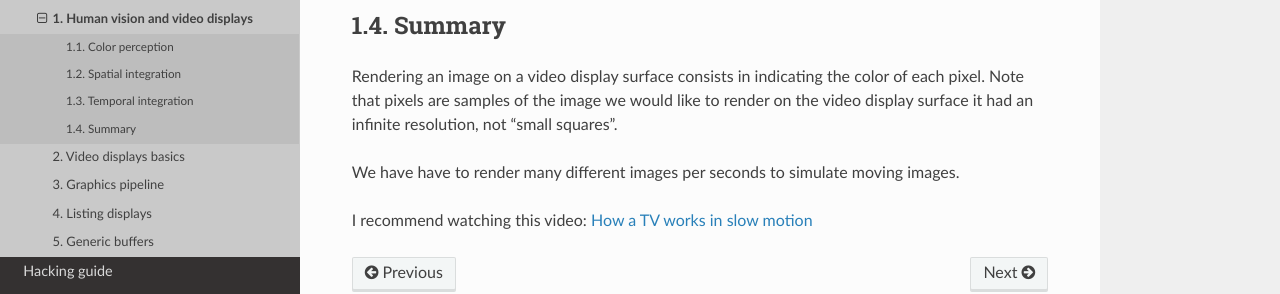
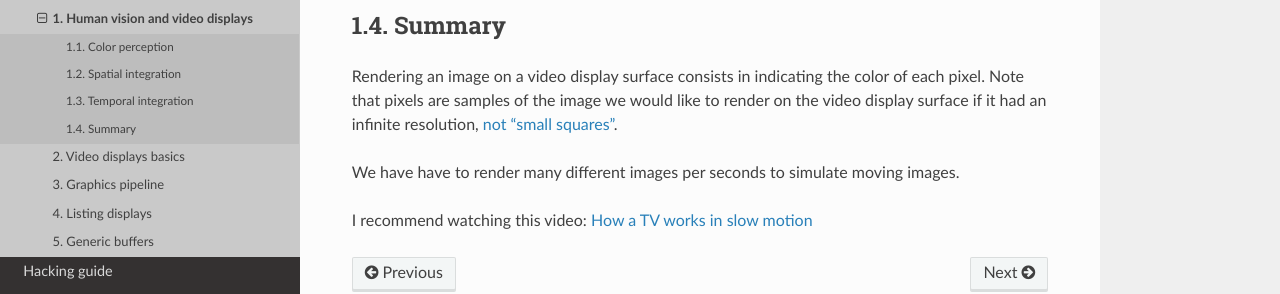
Before and after one commit to haskus/haskus-manual, a Sphinx documentation site: the page built from source/system/programming/graphics/tutorial/human_vision.rst, in a window 1280 px wide and 900 px high, scrolled down 705 px. Shown: the part 478-772 px from the top of the window. Built offline with Sphinx 7.4.7 and the Read the Docs theme 2.0.0, drawn with Linux system fonts in a browser that asks for light colours; pages that are not in the unit, such as notebooks, are missing from menus.

Commit message:
Add link

```diff
--- a/source/system/programming/graphics/tutorial/human_vision.rst
+++ b/source/system/programming/graphics/tutorial/human_vision.rst
@@ -62,7 +62,8 @@ Summary
 
 Rendering an image on a video display surface consists in indicating the color
 of each pixel. Note that pixels are samples of the image we would like to render
-on the video display surface it had an infinite resolution, not "small squares".
+on the video display surface if it had an infinite resolution, `not "small
+squares" <http://alvyray.com/Memos/CG/Microsoft/6_pixel.pdf>`_.
 
 We have have to render many different images per seconds to simulate moving
 images.
```
